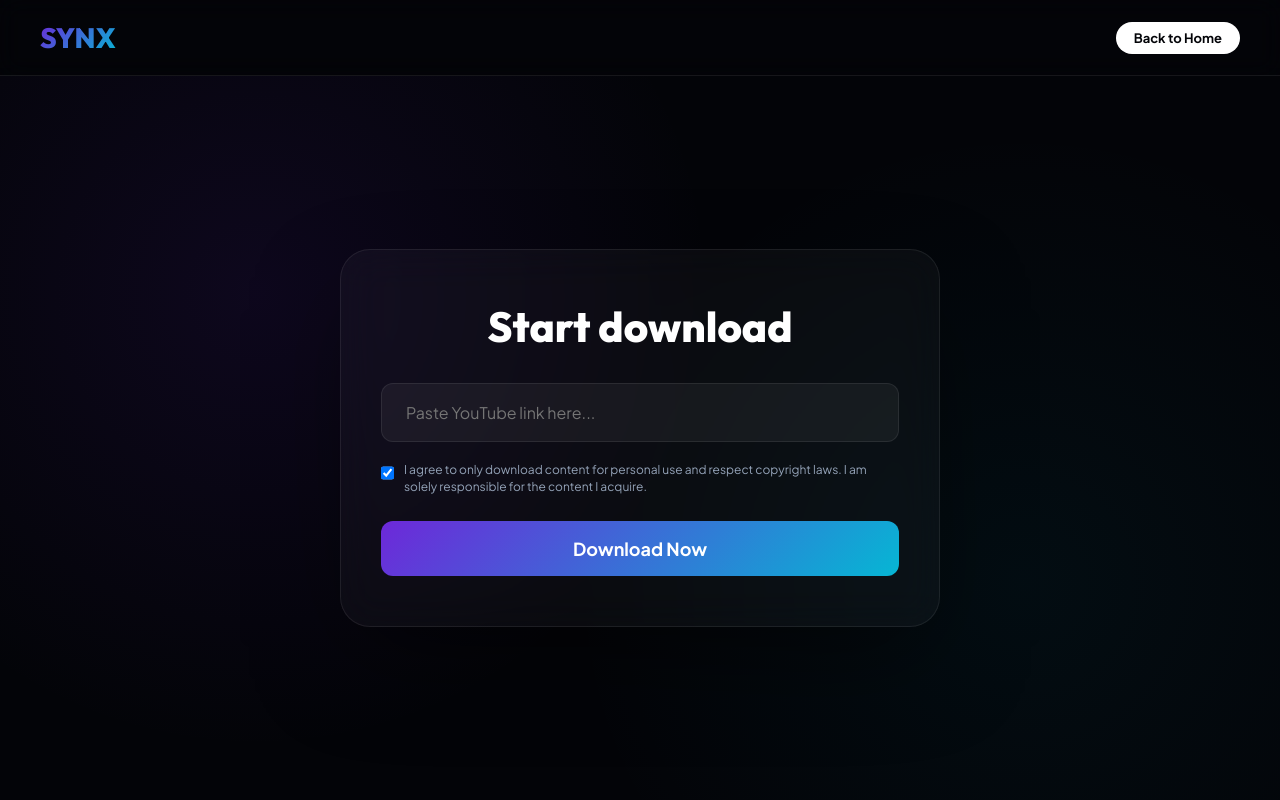
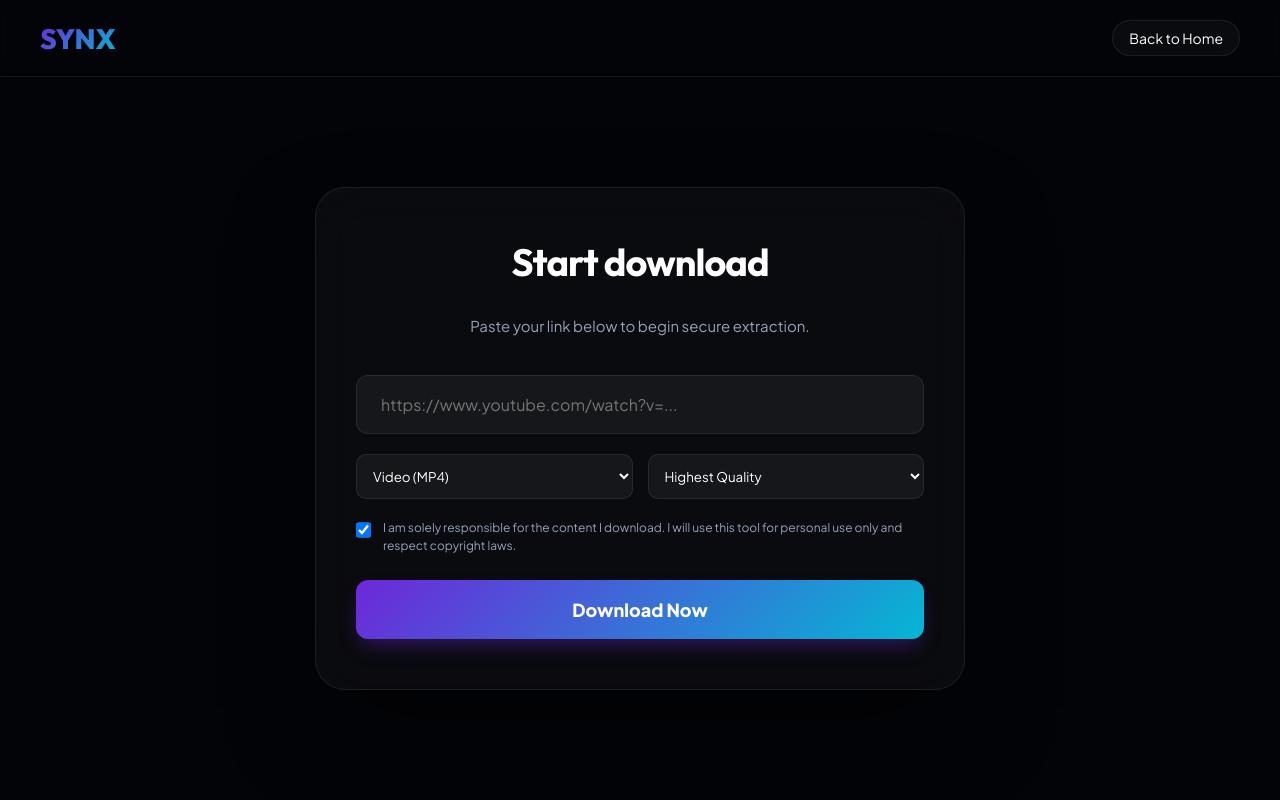
Before and after one commit to neyzenrose/synx_app, a Flask app: page /app in a window 1280 px wide. Run offline with Flask 3, Linux system fonts and the light colour scheme.

Commit message:
UI: Restored Agree Checkbox and Fixed Branding consistently

```diff
--- a/api/templates/app.html
+++ b/api/templates/app.html
@@ -20,137 +20,129 @@
         }
 
         * { margin: 0; padding: 0; box-sizing: border-box; font-family: 'Plus Jakarta Sans', sans-serif; }
-        body { background-color: var(--bg-color); color: var(--text-primary); overflow-x: hidden; min-height: 100vh; display: flex; flex-direction: column; }
+        body { background-color: var(--bg-color); color: var(--text-primary); min-height: 100vh; display: flex; flex-direction: column; }
 
-        nav { padding: 20px 40px; display: flex; justify-content: space-between; align-items: center; backdrop-filter: blur(12px); border-bottom: 1px solid var(--glass-border); position: sticky; top: 0; z-index: 100; }
+        nav { padding: 20px 40px; display: flex; justify-content: space-between; align-items: center; border-bottom: 1px solid var(--glass-border); backdrop-filter: blur(10px); }
         .logo { font-family: 'Outfit', sans-serif; font-size: 28px; font-weight: 800; background: var(--gradient-accent); -webkit-background-clip: text; background-clip: text; -webkit-text-fill-color: transparent; text-decoration: none; }
-        .btn-back { background: var(--text-primary); color: var(--bg-color); padding: 8px 18px; border-radius: 40px; font-weight: 700; text-decoration: none; font-size: 13px; }
+        .btn-home { color: white; text-decoration: none; font-size: 14px; background: var(--glass-bg); padding: 8px 16px; border-radius: 20px; border: 1px solid var(--glass-border); }
 
-        .hero { flex: 1; display: flex; align-items: center; justify-content: center; padding: 40px 20px; position: relative; }
-        .hero::before { content: ''; position: absolute; top: 0; left: 0; width: 100%; height: 100%; background: radial-gradient(circle at 20% 30%, rgba(109, 40, 217, 0.1), transparent 40%), radial-gradient(circle at 80% 70%, rgba(6, 182, 212, 0.05), transparent 40%); z-index: -1; }
+        .container { flex: 1; display: flex; align-items: center; justify-content: center; padding: 40px 20px; }
+        .card { background: var(--glass-bg); border: 1px solid var(--glass-border); backdrop-filter: blur(30px); padding: 50px 40px; border-radius: 30px; width: 100%; max-width: 650px; box-shadow: 0 40px 100px -20px rgba(0,0,0,0.6); }
 
-        .download-container { background: var(--glass-bg); border: 1px solid var(--glass-border); backdrop-filter: blur(20px); padding: 50px 40px; border-radius: 30px; width: 100%; max-width: 600px; box-shadow: 0 40px 100px -20px rgba(0,0,0,0.5); }
+        h1 { font-family: 'Outfit', sans-serif; font-size: 38px; text-align: center; margin-bottom: 30px; letter-spacing: -1px; }
+        .input-box { width: 100%; background: rgba(255,255,255,0.05); border: 1px solid var(--glass-border); padding: 18px 24px; border-radius: 12px; color: white; font-size: 16px; margin-bottom: 20px; outline: none; transition: border 0.3s; }
+        .input-box:focus { border-color: var(--primary-accent); }
 
-        h1 { font-family: 'Outfit', sans-serif; font-size: 42px; font-weight: 800; text-align: center; margin-bottom: 30px; }
-        .url-input { width: 100%; background: rgba(255,255,255,0.05); border: 1px solid var(--glass-border); padding: 18px 24px; border-radius: 12px; color: white; font-size: 16px; margin-bottom: 20px; outline: none; transition: border-color 0.3s; }
-        .url-input:focus { border-color: var(--primary-accent); }
+        .options { display: grid; grid-template-columns: 1fr 1fr; gap: 15px; margin-bottom: 20px; }
+        select { background: rgba(255,255,255,0.05); border: 1px solid var(--glass-border); padding: 12px; border-radius: 10px; color: white; cursor: pointer; }
 
-        .btn-primary { background: var(--gradient-accent); color: white; padding: 16px 36px; border-radius: 12px; font-weight: 700; font-size: 18px; border: none; cursor: pointer; width: 100%; transition: transform 0.2s, box-shadow 0.3s; }
-        .btn-primary:hover { transform: translateY(-2px); box-shadow: 0 10px 30px -5px rgba(109, 40, 217, 0.5); }
-        .btn-primary:active { transform: translateY(0); }
-        .btn-primary:disabled { opacity: 0.5; cursor: not-allowed; }
+        .agree-group { display: flex; gap: 12px; align-items: flex-start; margin: 15px 0 25px; cursor: pointer; }
+        .agree-group input { width: 18px; height: 18px; margin-top: 2px; }
+        .agree-group label { font-size: 12px; color: var(--text-secondary); line-height: 1.5; }
 
-        .terms-wrap { display: flex; gap: 10px; align-items: flex-start; margin-bottom: 25px; cursor: pointer; }
-        .terms-wrap input { width: 18px; height: 18px; border-radius: 4px; border: 1px solid var(--glass-border); background: rgba(255,255,255,0.05); cursor: pointer; margin-top: 2px; }
-        .terms-wrap label { font-size: 12px; color: var(--text-secondary); line-height: 1.4; user-select: none; }
+        .btn-download { width: 100%; background: var(--gradient-accent); color: white; padding: 18px; border-radius: 12px; font-weight: 800; font-size: 18px; border: none; cursor: pointer; transition: transform 0.2s, box-shadow 0.3s; box-shadow: 0 10px 20px -5px rgba(109, 40, 217, 0.4); }
+        .btn-download:hover { transform: translateY(-2px); box-shadow: 0 15px 30px -5px rgba(109, 40, 217, 0.6); }
+        .btn-download:disabled { opacity: 0.4; cursor: not-allowed; }
 
-        .status-box { margin-top: 20px; padding: 12px; border-radius: 10px; font-size: 14px; text-align: center; display: none; }
-        .progress-wrap { margin-top: 25px; display: none; }
-        .progress-bar { width: 100%; height: 6px; background: rgba(255,255,255,0.05); border-radius: 10px; overflow: hidden; }
-        .progress-fill { height: 100%; width: 0%; background: var(--gradient-accent); transition: width 0.4s ease-out; }
+        .status { margin-top: 20px; text-align: center; font-size: 14px; font-weight: 600; display: none; }
+        .progress { width: 100%; height: 4px; background: rgba(255,255,255,0.1); border-radius: 10px; margin-top: 15px; overflow: hidden; display: none; }
+        .progress-fill { height: 100%; width: 0%; background: var(--gradient-accent); transition: width 0.4s; }
 
-        .result-card { display: none; margin-top: 30px; padding: 25px; background: rgba(109, 40, 217, 0.05); border: 2px solid var(--primary-accent); border-radius: 20px; animation: slideUp 0.6s cubic-bezier(0.16, 1, 0.3, 1); }
-        @keyframes slideUp { from { opacity: 0; transform: translateY(30px); } to { opacity: 1; transform: translateY(0); } }
+        /* Result Card */
+        .result-box { display: none; margin-top: 30px; padding: 25px; background: rgba(109, 40, 217, 0.1); border: 2px solid var(--primary-accent); border-radius: 20px; animation: slideUp 0.5s ease-out; }
+        @keyframes slideUp { from { opacity: 0; transform: translateY(20px); } to { opacity: 1; transform: translateY(0); } }
     </style>
 </head>
 <body>
     <nav>
         <a href="/" class="logo">SYNX</a>
-        <a href="/" class="btn-back">Back to Home</a>
+        <a href="/" class="btn-home">Back to Home</a>
     </nav>
 
-    <div class="hero">
-        <div class="download-container">
+    <div class="container">
+        <div class="card">
             <h1>Start download</h1>
+            <p style="text-align: center; color: var(--text-secondary); margin-bottom: 40px; font-size: 15px;">Paste your link below to begin secure extraction.</p>
 
-            <input type="text" id="videoUrl" placeholder="Paste YouTube link here..." class="url-input" autocomplete="off">
+            <input type="text" id="videoUrl" placeholder="https://www.youtube.com/watch?v=..." class="input-box">
 
-            <div class="terms-wrap" onclick="document.getElementById('agreeCheck').click()">
-                <input type="checkbox" id="agreeCheck" checked onclick="event.stopPropagation()">
-                <label>I agree to only download content for personal use and respect copyright laws. I am solely responsible for the content I acquire.</label>
+            <div class="options">
+                <select id="format"><option value="mp4">Video (MP4)</option><option value="mp3">Audio (MP3)</option></select>
+                <select id="quality"><option value="best">Highest Quality</option><option value="1080">1080p Full HD</option></select>
             </div>
 
-            <button onclick="startDownload()" id="downloadBtn" class="btn-primary">Download Now</button>
-
-            <div id="statusMessage" class="status-box"></div>
-
-            <div id="progressWrap" class="progress-wrap">
-                <div class="progress-bar"><div id="progressFill" class="progress-fill"></div></div>
-                <p style="font-size: 12px; color: var(--text-secondary); text-align: center; margin-top: 10px;">Synx Engine Processing...</p>
+            <div class="agree-group">
+                <input type="checkbox" id="agree" checked>
+                <label for="agree">I am solely responsible for the content I download. I will use this tool for personal use only and respect copyright laws.</label>
             </div>
 
-            <div id="resultCard" class="result-card">
-                <div style="display: flex; align-items: center; gap: 15px; margin-bottom: 25px;">
+            <button onclick="startDownload()" id="dlBtn" class="btn-download">Download Now</button>
+
+            <div id="status" class="status"></div>
+            <div id="progress" class="progress"><div id="fill" class="progress-fill"></div></div>
+
+            <!-- RESULT AREA -->
+            <div id="result" class="result-box">
+                <div style="display: flex; align-items: center; gap: 15px; margin-bottom: 20px;">
                     <div style="font-size: 32px;">🎬</div>
                     <div>
-                        <h4 id="videoTitle" style="font-size: 18px; color: white;">Media Prepared</h4>
-                        <p style="font-size: 12px; color: var(--secondary-accent); font-weight: 600;">Verified by Synx Engine</p>
+                        <h4 id="title" style="font-size: 18px; color: white;">Media Ready</h4>
+                        <p style="font-size: 12px; color: var(--secondary-accent); font-weight: 700;">Verified by Synx Server</p>
                     </div>
                 </div>
-                <a id="downloadLink" href="#" target="_blank" class="btn-primary" style="display: block; text-align: center; text-decoration: none; font-size: 16px;">Download Now</a>
-                <p style="font-size: 11px; text-align: center; color: var(--text-secondary); margin-top: 15px; opacity: 0.6;">Your unique download link is ready.</p>
+                <a id="link" href="#" target="_blank" class="btn-download" style="display: block; text-align: center; text-decoration: none;">Save to Device</a>
             </div>
         </div>
     </div>
 
     <script>
         async function startDownload() {
-            const urlInput = document.getElementById('videoUrl');
-            const url = urlInput.value.trim();
-            const agree = document.getElementById('agreeCheck').checked;
-            const btn = document.getElementById('downloadBtn');
-            const progress = document.getElementById('progressWrap');
-            const progressFill = document.getElementById('progressFill');
-            const resultCard = document.getElementById('resultCard');
-            const videoTitle = document.getElementById('videoTitle');
-            const downloadLink = document.getElementById('downloadLink');
+            const url = document.getElementById('videoUrl').value;
+            const agree = document.getElementById('agree').checked;
+            const btn = document.getElementById('dlBtn');
+            const status = document.getElementById('status');
+            const progress = document.getElementById('progress');
+            const fill = document.getElementById('fill');
+            const result = document.getElementById('result');
 
-            if (!url) { showStatus('Please paste a link first', 'error'); return; }
-            if (!agree) { showStatus('Please agree to terms', 'error'); return; }
+            if (!url) { alert('Please paste a link'); return; }
+            if (!agree) { alert('You must agree to the terms'); return; }
 
-            // Reset UI
             btn.disabled = true;
-            btn.innerText = 'Analyzing...';
+            btn.innerText = 'Processing...';
+            status.style.display = 'block';
+            status.innerText = 'Connecting to Synx Node...';
+            status.style.color = '#fff';
             progress.style.display = 'block';
-            progressFill.style.width = '20%';
-            resultCard.style.display = 'none';
+            fill.style.width = '30%';
+            result.style.display = 'none';
 
             try {
-                const response = await fetch('/api/download', {
+                const resp = await fetch('/api/download', {
                     method: 'POST',
                     headers: { 'Content-Type': 'application/json' },
                     body: JSON.stringify({ url })
                 });
-
-                if (!response.ok) throw new Error('Synx Engine Busy');
-
-                const data = await response.json();
+                const data = await resp.json();
 
                 if (data.status === 'success') {
-                    progressFill.style.width = '100%';
-                    videoTitle.innerText = data.title || "Your Media is Ready";
-                    downloadLink.href = data.download_url;
-                    resultCard.style.display = 'block';
-                    btn.innerText = 'Ready!';
-                    showStatus('Found! Access your download below.', 'success');
-                } else {
-                    throw new Error(data.message || 'Error finding media');
-                }
-            } catch (err) {
-                showStatus('Engine Error: ' + err.message, 'error');
+                    fill.style.width = '100%';
+                    status.innerText = 'Extraction Successful!';
+                    status.style.color = '#10b981';
+
+                    document.getElementById('title').innerText = data.title || "Your Media is Ready";
+                    document.getElementById('link').href = data.download_url;
+                    result.style.display = 'block';
+                    btn.innerText = 'Done!';
+                } else { throw new Error(data.message); }
+            } catch (e) {
+                status.innerText = 'Error: ' + e.message;
+                status.style.color = '#ef4444';
                 btn.innerText = 'Try Again';
             } finally {
                 btn.disabled = false;
             }
         }
-
-        function showStatus(msg, type) {
-            const status = document.getElementById('statusMessage');
-            status.style.display = 'block';
-            status.innerText = msg;
-            status.style.background = type === 'error' ? 'rgba(239, 68, 68, 0.1)' : 'rgba(16, 185, 129, 0.1)';
-            status.style.color = type === 'error' ? '#ef4444' : '#10b981';
-        }
     </script>
 </body>
 </html>
```
